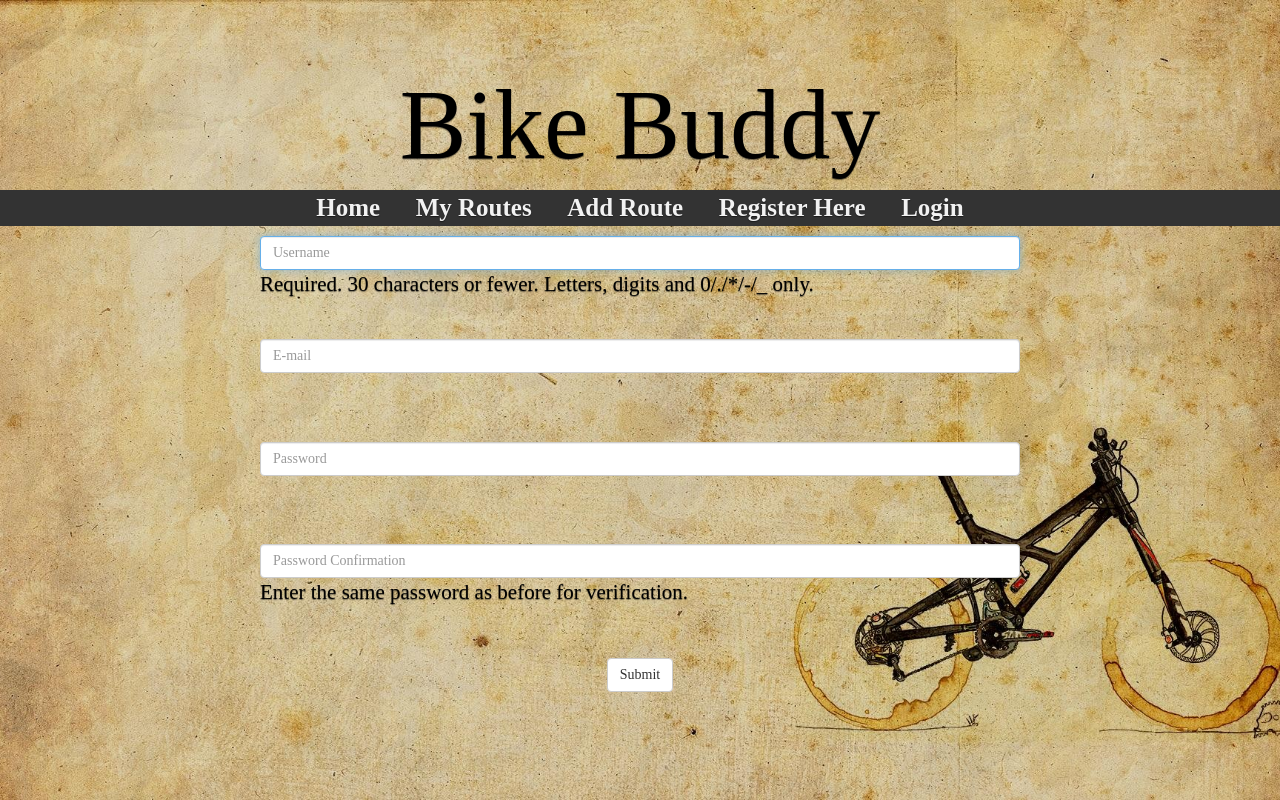
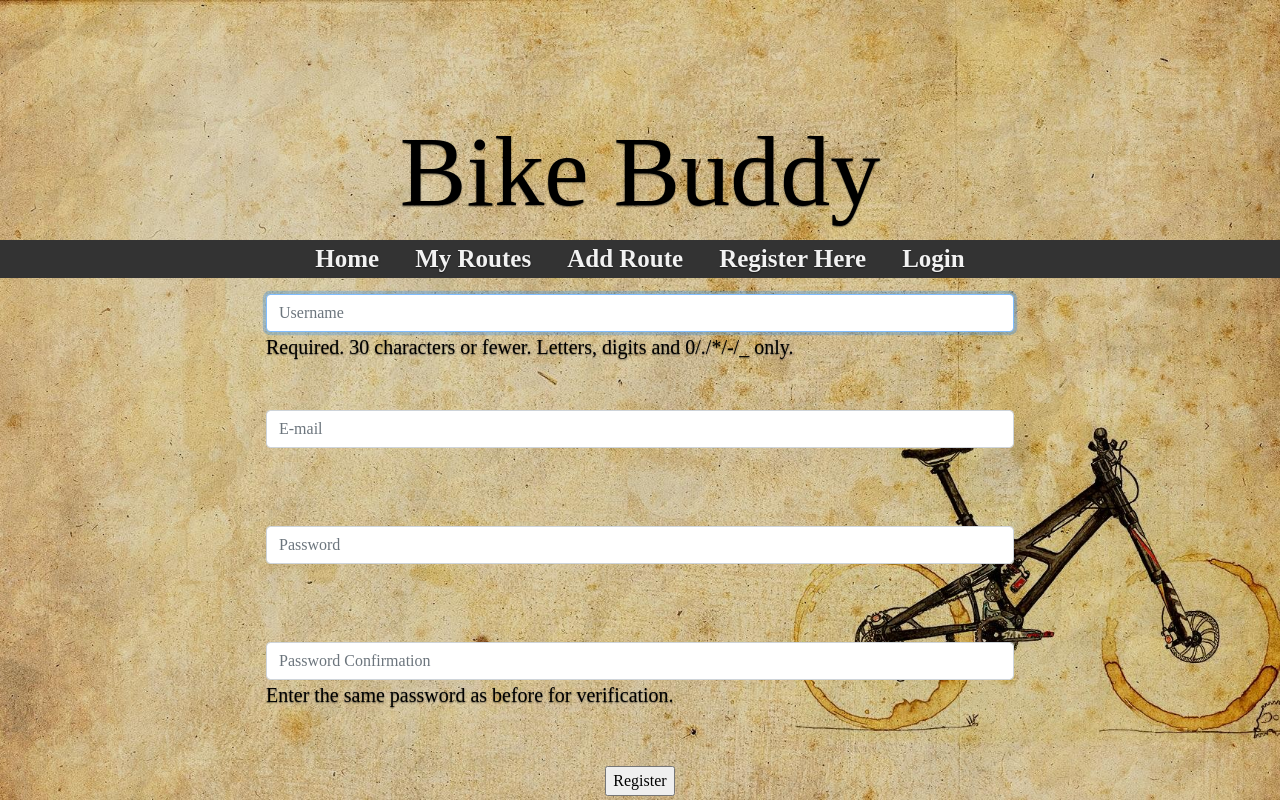
Before and after one commit to chrisb9719/bikebuddy, a Django app: page /registration/regisitration_form/ in a window 1280 px wide. Run offline with Django 3.2, Linux system fonts and the light colour scheme; parts of the project's set-up code (start-up, migrations or seed data) failed here and were passed over; some libraries are stand-ins or nearby versions; some web fonts are replaced.

Commit message:
User registration not working

```diff
--- a/bikebuddy/settings.py
+++ b/bikebuddy/settings.py
@@ -8,7 +8,7 @@ TEMPLATE_PATH = os.path.join(PROJECT_PATH, 'templates')
 DATABASE_PATH = os.path.join(PROJECT_PATH, 'bikebuddy.db')
 DEBUG = True
 TEMPLATE_DEBUG = DEBUG
-LOGIN_URL = '/buddyapp/login/'
+LOGIN_URL = '/registration/login/'
 
 ADMINS = (
     # ('Your Name', 'your_email@example.com'),
@@ -122,6 +122,7 @@ INSTALLED_APPS = (
     'django.contrib.sites',
     'django.contrib.messages',
     'django.contrib.staticfiles',
+    'buddyapp',
     # Uncomment the next line to enable the admin:
     # 'django.contrib.admin',
     # Uncomment the next line to enable admin documentation:
--- a/buddyapp/models.py
+++ b/buddyapp/models.py
@@ -34,8 +34,6 @@ class Route(models.Model):
     rating = models.IntegerField(default=0)
     hillines = models.IntegerField(default=0)
 
-
-    picture = models.ImageField(upload_to='route_images',blank=True)
     author = models.CharField(max_length=128, unique=False, blank=False)
 	# Slug automatically generated
     slug = models.SlugField(unique=True)
--- a/buddyapp/urls.py
+++ b/buddyapp/urls.py
@@ -5,5 +5,7 @@ urlpatterns = patterns('',
     url(r'^$', views.index, name = 'index'),
     url(r'^my_routes/$', views.my_routes, name='my_routes'),
     url(r'^add_route/$', views.add_route, name='add_route'),
-    url(r'^restriced/$', views.restricted, name='restricted'),
+    url(r'^restricted/$', views.restricted, name='restricted'),
+    url(r'^regisiter/$', views.register, name='register'),
+    url(r'^login/$', views.user_login, name='login'),
 )
--- a/buddyapp/views.py
+++ b/buddyapp/views.py
@@ -51,7 +51,7 @@ def register(request):
     else:
         user_form = UserForm()
         profile_form = UserProfileForm()
-    return render_to_response('registration/register.html',
+    return render_to_response('buddyapp/register.html',
                              {'user_form': user_form, 'profile_form': profile_form, 'registered': registered},
                               context)
 
@@ -72,7 +72,7 @@ def user_login(request):
             print "Invalid login details: {0}. {1}".format(username, password)
             return HttpResponse("Invalid login details supplied")
     else:
-        return render_to_response('registration/login.html', {}, context)
+        return render_to_response('buddyapp/login.html', {}, context)
 
 
 @login_required
--- a/templates/registration/login.html
+++ b/templates/buddyapp/login.html
@@ -5,17 +5,16 @@ with 'Forgot Password?'. Also links user to register if not a member. </!-->
 login
 {% endblock %}
 {% block body %}
-<form id="login_form" method="post" action="/buddyapp/">
 <form id="login_form" method="post" action="/registration/login/">
 	{% csrf_token %}
 	Username: <input type="text" name="username" value="" size="50" />
 	<br />
 	Password: <input type="password" name="password" value="" size="50" />
 	<br/>
-	<input type="submit" value="submit" />
+	<input type="submit" value="submit"/>
 </form>
 <div class="mastfoot">
-	<div class="inner">
+	<div class="center-text">
           <p>Not a member?<a class="nav-link" href="{% url 'register' %}">Register!</a></p>
 	</div>
 </div>
--- a/templates/registration/register.html
+++ b/templates/buddyapp/register.html
@@ -5,6 +5,9 @@ Password re-entry is prompted for verification. </!-->
 	Register
 {% endblock %}
 {% block body %}
+{% if registered %}
+	<p class="center-text"><strong>Thank you for registering!<strong></p>
+{% else %}
 	<form role="form" method="post" action=".">
 		{% csrf_token %}
 		<div class="center-text">
@@ -30,6 +33,7 @@ Password re-entry is prompted for verification. </!-->
 		</p>
 		</div>
 		<br/>
-		<button type="submit" class="btn btn-default">Submit</button>
+		<input type="submit" name="submit" value="Register"/>
 	</form>
+	{% endif %}
 {% endblock %}
```
Also changed, not shown: static/images/favicon.ico (renamed from static/images/favicon.ico.bmp), 4 other files.
